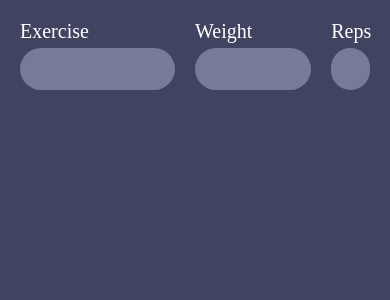
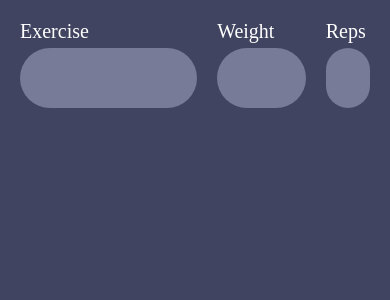
Before and after one commit to Jakeamorr/simple-lifts, a React Native app: screen / in a window 390 px wide. Shown: the top 300 px of the page. Built offline with nearby package versions, Linux system fonts and the light colour scheme.

Commit message:
add async storage library

```diff
--- a/package.json
+++ b/package.json
@@ -10,6 +10,7 @@
     "eject": "expo eject"
   },
   "dependencies": {
+    "@react-native-async-storage/async-storage": "^1.15.11",
     "expo": "~43.0.0",
     "expo-status-bar": "~1.1.0",
     "react": "17.0.1",
--- a/src/components/exercise.tsx
+++ b/src/components/exercise.tsx
@@ -8,7 +8,7 @@ const Exercise: FC = (props) => {
         <label>Exercise</label>
         <TextInput style={textInputStyles.input}></TextInput>
       </View>
-      <View style={{ flex: 3 }}>
+      <View style={{ flex: 2 }}>
         <label>Weight</label>
         <TextInput style={textInputStyles.input}></TextInput>
       </View>
@@ -35,8 +35,12 @@ const textInputStyles = StyleSheet.create({
   input: {
     borderRadius: 30,
     backgroundColor: "#777B97",
-    height: "3em",
+    color: "#fff",
+    height: 60,
+    fontSize: 30,
     marginTop: "5px",
+    paddingLeft: "15px",
+    paddingRight: "15px",
   },
 });
 
```
Also changed, not shown: 2 other files (tests, documents, lock files or other folders).
